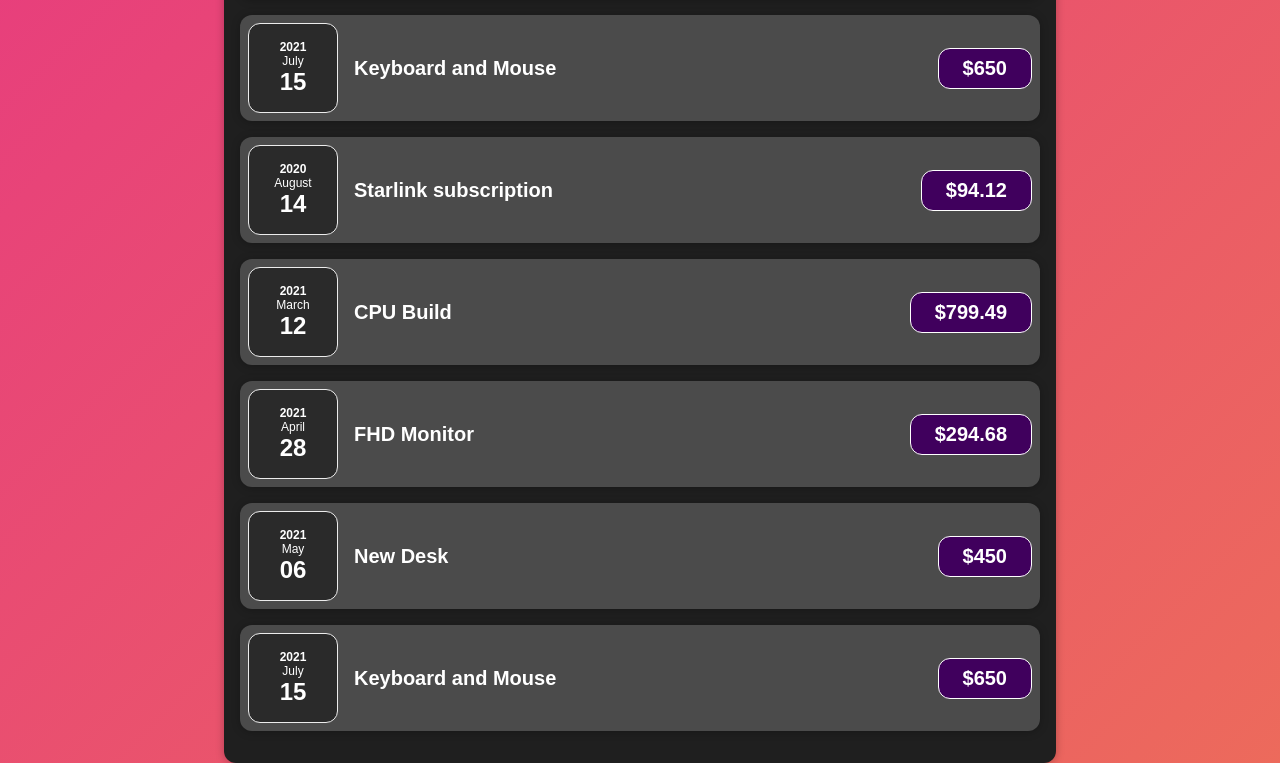
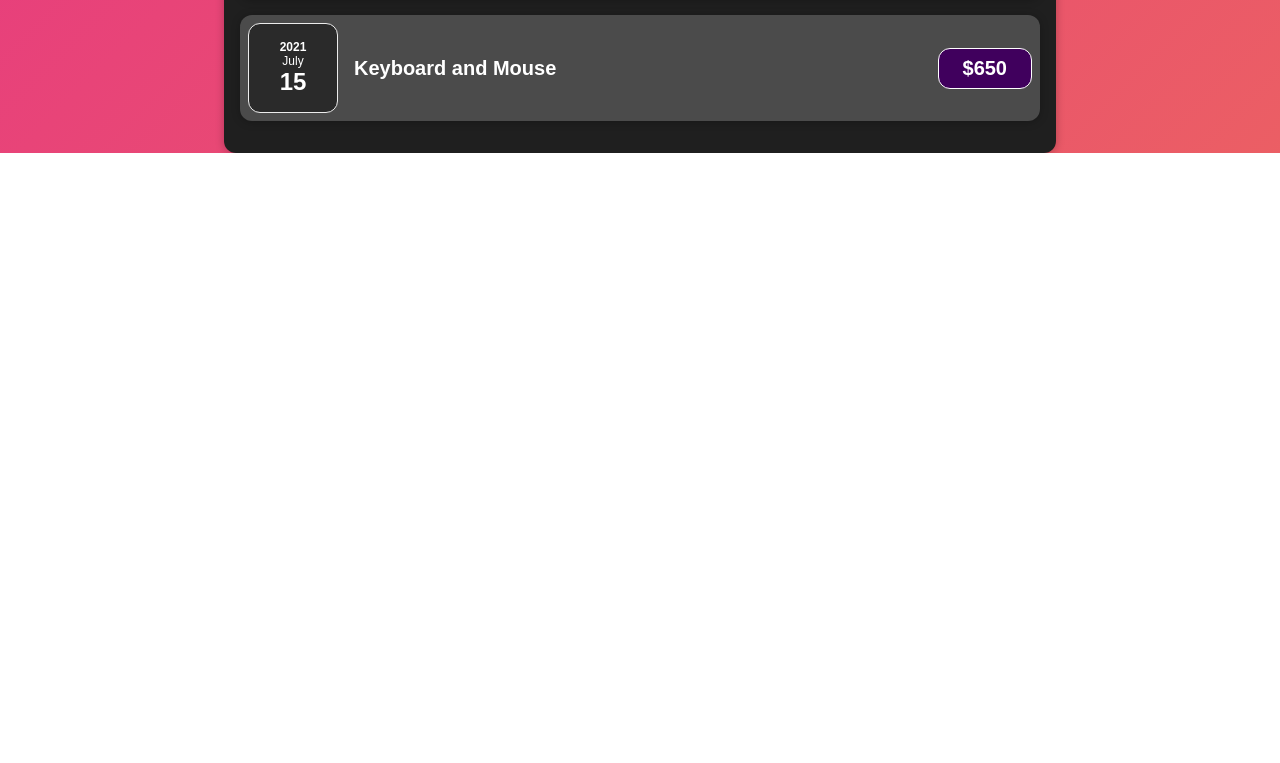
Before and after one commit to CJCODESgit/Expense-Tracker, a React (Create React App) app: page / in a window 1280 px wide. Shown: the part 864-1627 px from the top of the page. After the commit the page ends 1017 px from the top, so only its background shows below. Built offline with nearby package versions, Linux system fonts and the light colour scheme.

Commit message:
refactored

```diff
--- a/src/components/Expenses/Expenses.js
+++ b/src/components/Expenses/Expenses.js
@@ -23,31 +23,7 @@
     />
     ))}
 
-      <ExpenseItem
-        title={props.items[0].title}
-        amount={props.items[0].amount}
-        date={props.items[0].date}
-       />
-      <ExpenseItem
-        title={props.items[1].title}
-        amount={props.items[1].amount}
-        date={props.items[1].date}
-       />
-      <ExpenseItem
-        title={props.items[2].title}
-        amount={props.items[2].amount}
-        date={props.items[2].date}
-       />
-      <ExpenseItem
-        title={props.items[3].title}
-        amount={props.items[3].amount}
-        date={props.items[3].date}
-       />
-        <ExpenseItem
-        title={props.items[4].title}
-        amount={props.items[4].amount}
-        date={props.items[4].date}
-       />
+
     </Card>
     </div>
     )
```
